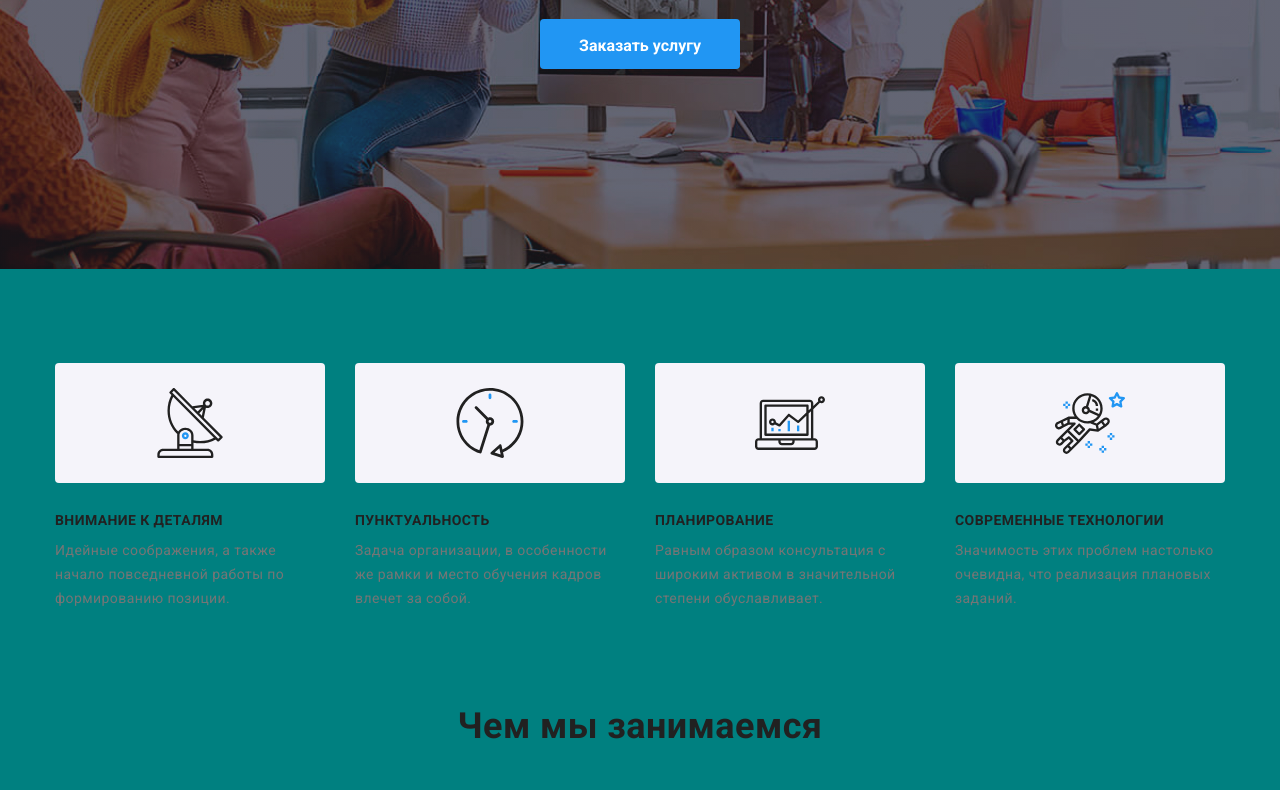
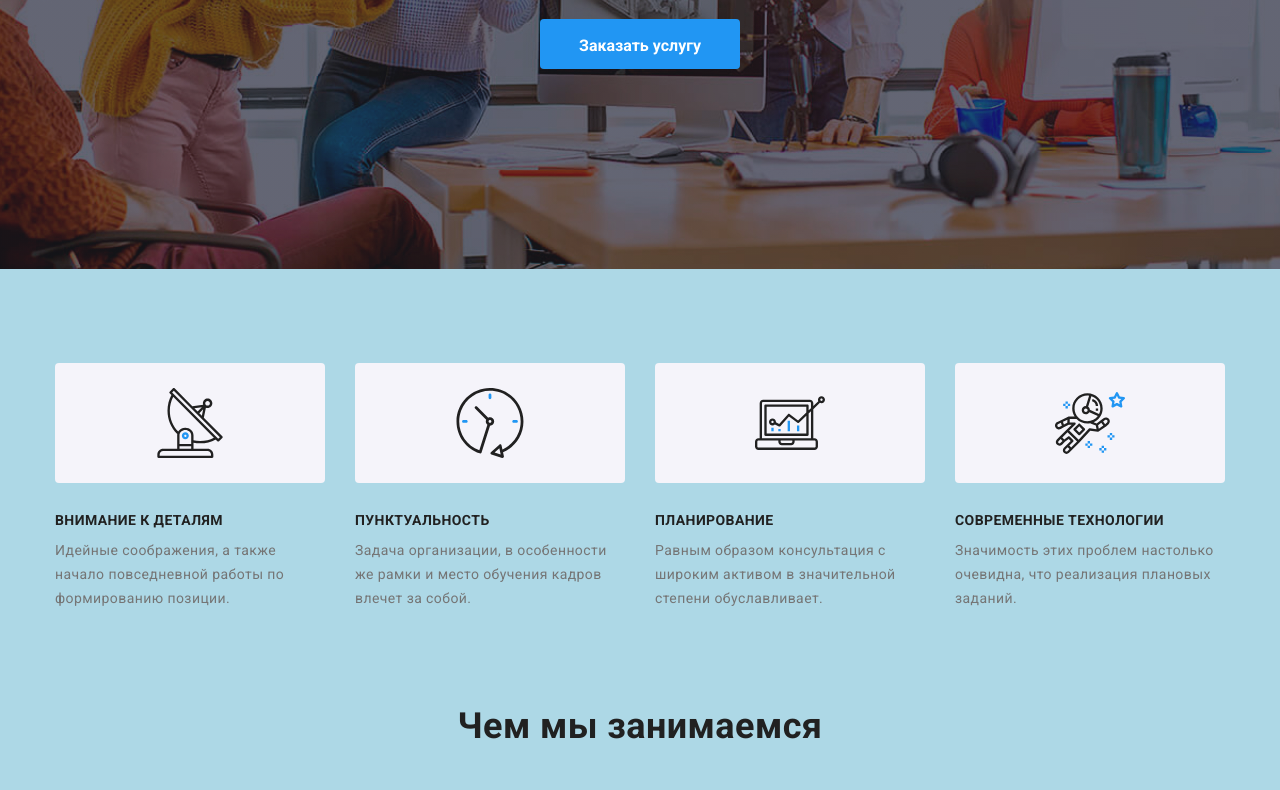
Before and after one commit to AnnaSobchenko/goit-markup-hw-07, a plain HTML site: page index.html in a window 1280 px wide. Shown: the part 413-1203 px from the top of the page. Drawn offline with nearby package versions, Linux system fonts and the light colour scheme.

Commit message:
settings

```diff
--- a/sass/main.scss
+++ b/sass/main.scss
@@ -1,4 +1,4 @@
 body {
-  background-color: teal;
+  background-color: lightblue;
   border-color: tomato;
 }
```
Also changed, not shown: css/main.css, css/main.min.css, 2 other files.
